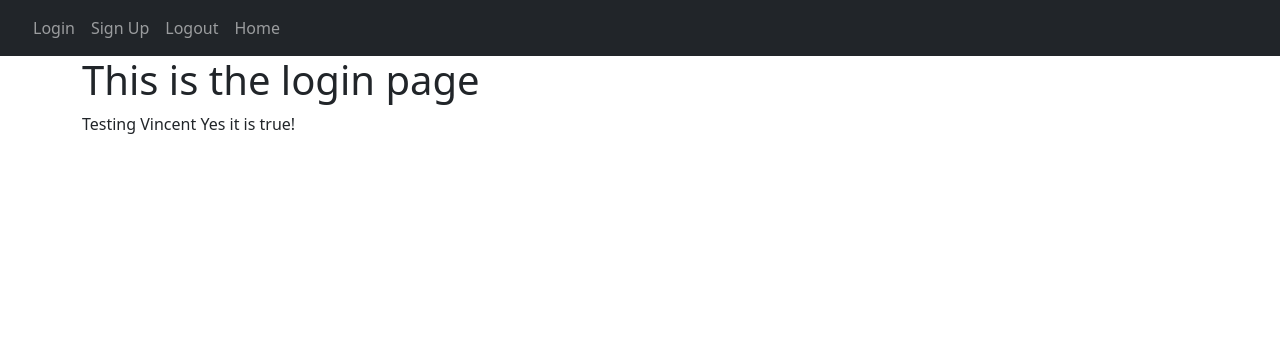
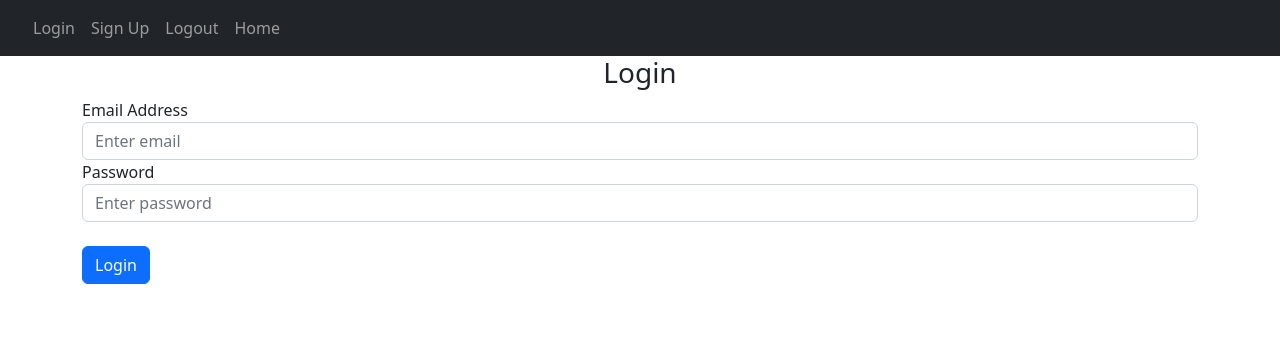
Before and after one commit to lehoangdung0412/flask-course, a Flask app: page /login in a window 1280 px wide. Shown: the top 356 px of the page. Run offline with Flask 2, Linux system fonts and the light colour scheme.

Commit message:
create login page and use message flashing to give feedback to a user

```diff
--- a/website/auth.py
+++ b/website/auth.py
@@ -1,11 +1,11 @@
-from flask import Blueprint, render_template
+from flask import Blueprint, render_template, request, flash
 
 auth = Blueprint('auth', __name__)
 
 
-@auth.route('/login')
+@auth.route('/login', methods=['GET', 'POST'])
 def login():
-    return render_template("login.html", text="Testing", user="Vincent", boolean=True)
+    return render_template("login.html", boolean=True)
 
 
 @auth.route('/logout')
@@ -13,6 +13,23 @@ def logout():
     return '<p>Logout</p>'
 
 
-@auth.route('/sign-up')
+@auth.route('/sign-up',  methods=['GET', 'POST'])
 def sign_up():
+    if request.method == 'POST':
+        email = request.form.get('email')
+        firstName  = request.form.get('firstName')
+        password1 = request.form.get('password1')
+        password2 = request.form.get('password2')
+
+        if len(email) < 4:
+            flash('Email must be greater than 4 characters.', 'error')
+        elif len(firstName) < 2:
+            flash('First name must be greater than 1 characters.', 'error')
+        elif password1 != password2:
+            flash('Passwords don\'t match.', 'error')
+        elif len(password1) < 7:
+            flash('Passwords nust be at least 7 characters.', 'error')
+        else:
+            flash('Account created!', 'success')
+
     return render_template("sign_up.html")
--- a/website/templates/base.html
+++ b/website/templates/base.html
@@ -23,6 +23,25 @@
                 </div>
             </div>
         </nav>
+
+        {% with messages = get_flashed_messages(with_categories=true) %}
+            {% if messages %}
+                {% for category, message in messages %}
+                    {% if category == 'error' %}
+                        <div class="alert alert-danger alter-dismissable fade show" role="alert">
+                            {{ message }}
+                            <button type="button" class="btn-close" aria-label="alert" style="float: right"></button>
+                        </div>
+                    {% else %}
+                        <div class="alert alert-success alter-dismissable fade show" role="alert">
+                            {{ message }}
+                            <button type="button" class="btn-close" aria-label="alert" style="float: right"></button>
+                        </div>
+                    {% endif %}
+                {% endfor %}
+            {% endif %}
+        {% endwith %}
+
         <div class="container">
             {% block content %} {% endblock %}
         </div>
--- a/website/templates/login.html
+++ b/website/templates/login.html
@@ -1,10 +1,28 @@
 {% extends "base.html" %} {% block title %}Login{% endblock %}
 {% block content %}
-    <h1>This is the login page</h1>
-    {{ text }} {{ user }}
-    {% if boolean == True %}
-        Yes it is true!
-    {% else %}
-        No it is not true.
-    {% endif %}
+    <form method="POST">
+        <h3 style="text-align: center">Login</h3>
+        <div class="form-group">
+            <label for="email">Email Address</label>
+            <input
+                type="email"
+                class="form-control"
+                id="email"
+                name="email"
+                placeholder="Enter email"
+            />
+        </div>
+        <div class="form-group">
+            <label for="password">Password</label>
+            <input
+                type="password"
+                class="form-control"
+                id="password"
+                name="password"
+                placeholder="Enter password"
+            />
+        </div>
+    <br>
+    <button type="submit" class="btn btn-primary">Login</button>
+    </form>
 {% endblock %}
```
